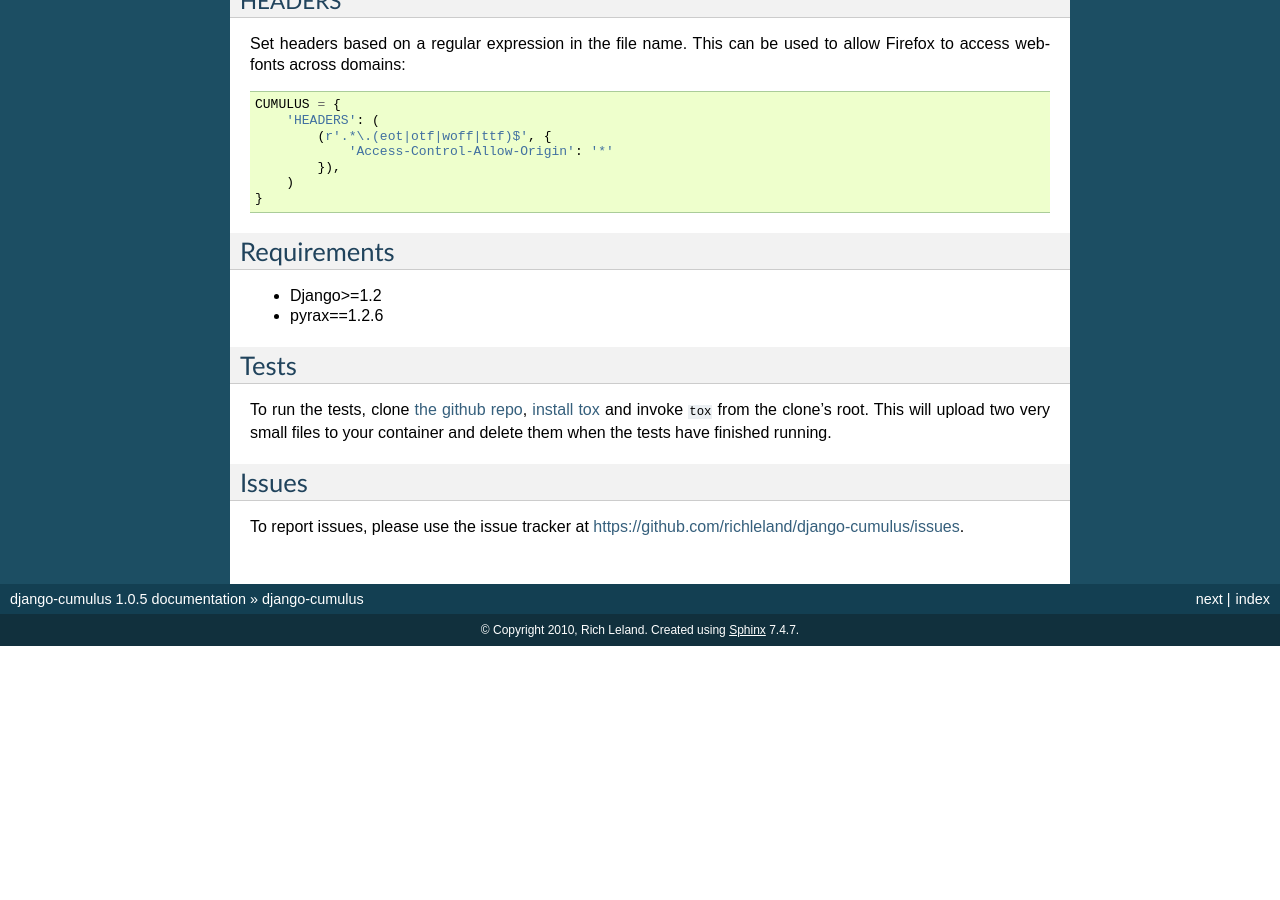
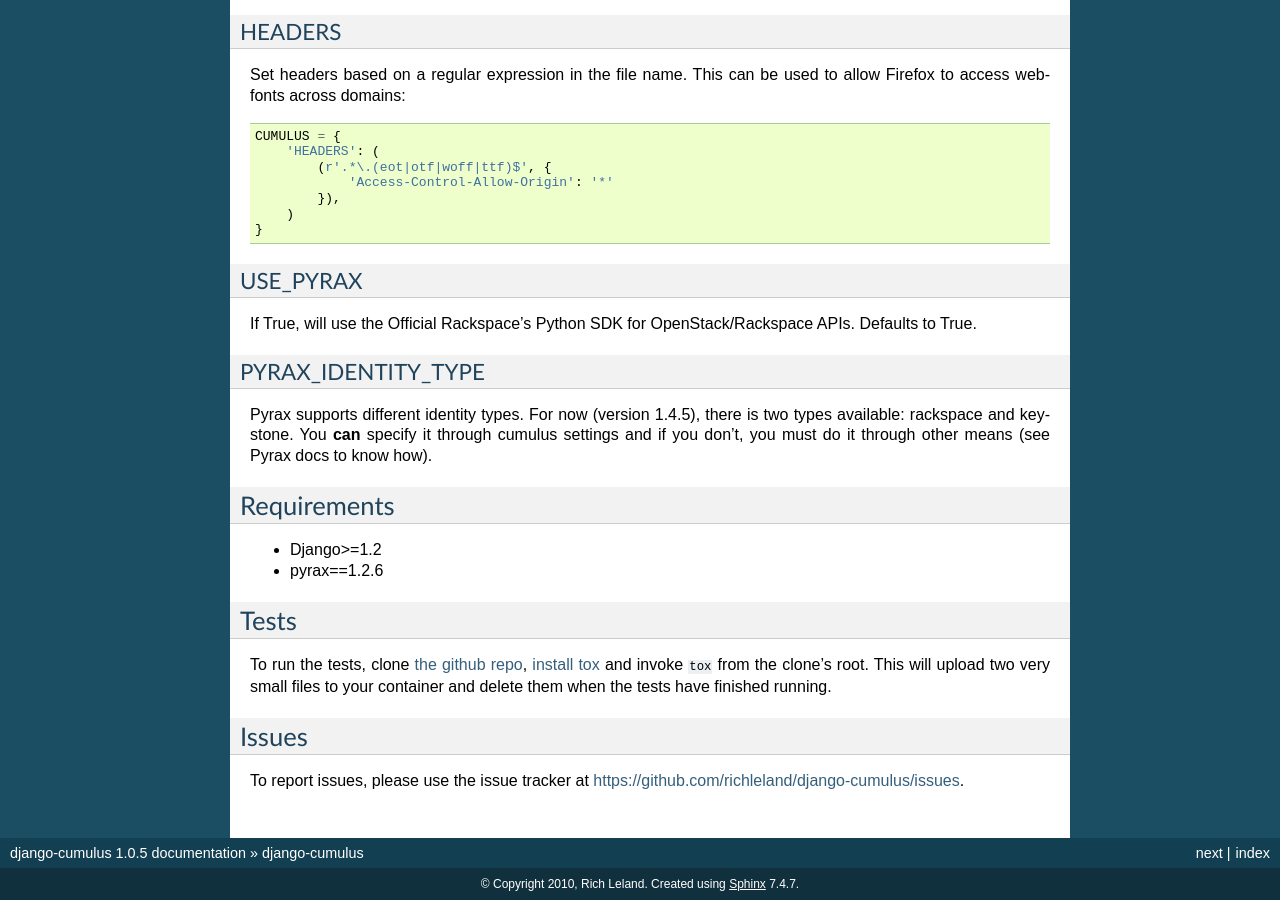
Before and after one commit to django-cumulus/django-cumulus, a Sphinx documentation site: the page built from docs/index.rst, in a window 1280 px wide and 900 px high, scrolled down 5010 px. Built offline with Sphinx 7.4.7, drawn with Linux system fonts in a browser that asks for light colours; before the commit the page ends 5656 px from its top, so only the background shows below that; some of the changed text lies outside the part shown.

Commit message:
Adds a config option to set Pyrax identity_type. It is optional once there is other means to set identity_type (like environment variables or config files).

```diff
--- a/docs/index.rst
+++ b/docs/index.rst
@@ -202,7 +202,9 @@
         'USE_SSL': False,
         'USERNAME': None,
         'STATIC_CONTAINER': None,
-        'FILTER_LIST': []
+        'FILTER_LIST': [],
+        'USE_PYRAX': True,
+        'PYRAX_IDENTITY_TYPE': None,
     }
 
 API_KEY
@@ -294,6 +296,16 @@
        )
    }
 
+USE_PYRAX
+---------
+
+If True, will use the Official Rackspace's Python SDK for OpenStack/Rackspace APIs. Defaults to True.
+
+PYRAX_IDENTITY_TYPE
+-------------------
+
+Pyrax supports different identity types. For now (version 1.4.5), there is two types available: rackspace and keystone. You **can** specify it through cumulus settings and if you don't, you must do it through other means (see Pyrax docs to know how).
+
 Requirements
 ************
 
```
Also changed, not shown: 2 other files.
